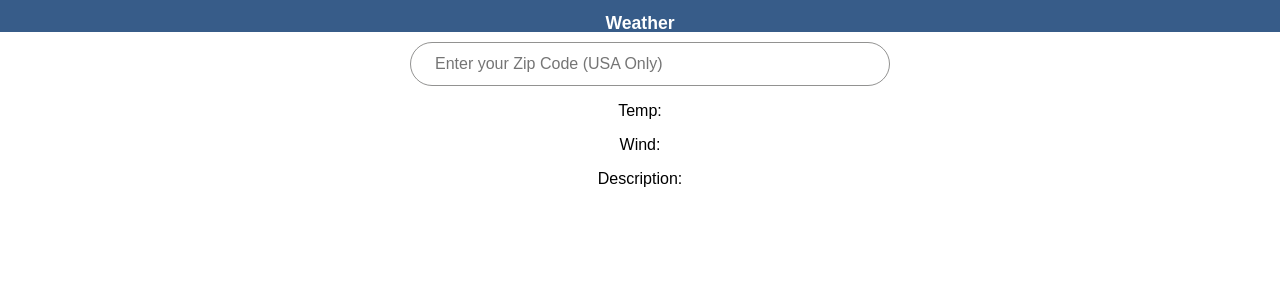
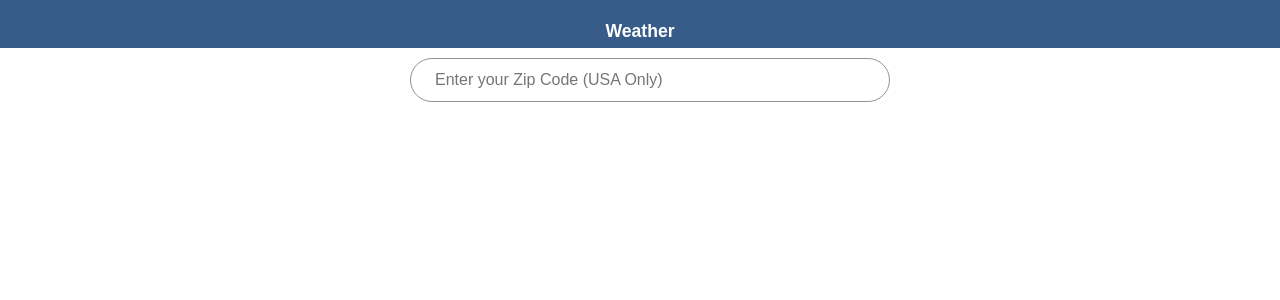
Before and after one commit to nicholascrandall/crandall-weather, a React (Create React App) app: page / in a window 1280 px wide. Shown: the top 300 px of the page. Built offline with nearby package versions, Linux system fonts and the light colour scheme; no server answers.

Commit message:
added react-router-dom

```diff
--- a/package.json
+++ b/package.json
@@ -8,6 +8,7 @@
     "@testing-library/user-event": "^12.1.10",
     "react": "^17.0.2",
     "react-dom": "^17.0.2",
+    "react-router-dom": "^5.3.0",
     "react-scripts": "4.0.3",
     "semantic-ui-react": "^2.0.4",
     "web-vitals": "^1.0.1"
--- a/src/App.css
+++ b/src/App.css
@@ -42,8 +42,8 @@
   display: flex;
   justify-content: center;
   background-color: #375c89;
-  height: 4vh;
-  line-height: 2vh;
+  height: 6vh;
+  line-height: 4vh;
   white-space: nowrap;
 }
 
--- a/src/App.js
+++ b/src/App.js
@@ -1,5 +1,6 @@
 import './App.css';
 import { Component } from 'react'
+import { BrowserRouter, Route, Switch } from 'react-router-dom'
 import NavBar from './components/NavBar'
 import Weather from './components/Weather'
 import Search from './components/search'
@@ -15,9 +16,22 @@ class App extends Component {
   render() {
     return (
       <div className="App">
-        <NavBar />
-        <Search />
-        <Weather />
+        <BrowserRouter>
+          <Switch>
+            {/* weather show page */}
+            <Route path="/weather">
+              <NavBar />
+              <Search />
+              <Weather />
+            </Route>
+
+            {/* HOME PAGE - KEEP AT BOTTOM */}
+            <Route path="/">
+              <NavBar />
+              <Search />
+            </Route>
+          </Switch>
+        </BrowserRouter>
       </div>
     )
   }
```
Also changed, not shown: 1 other file (tests, documents, lock files or other folders).
